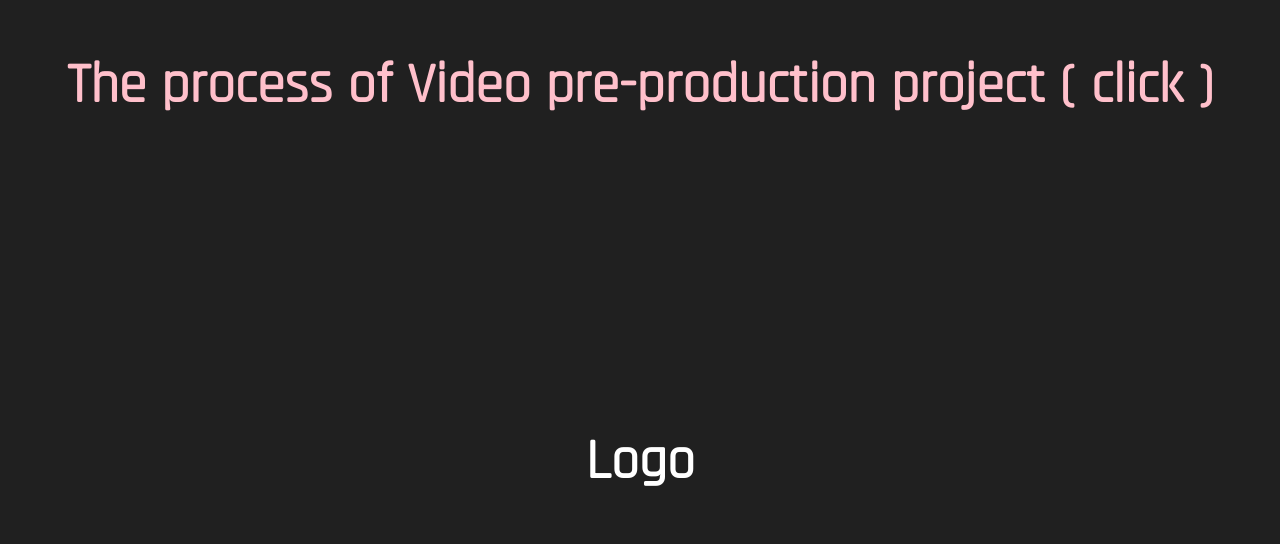
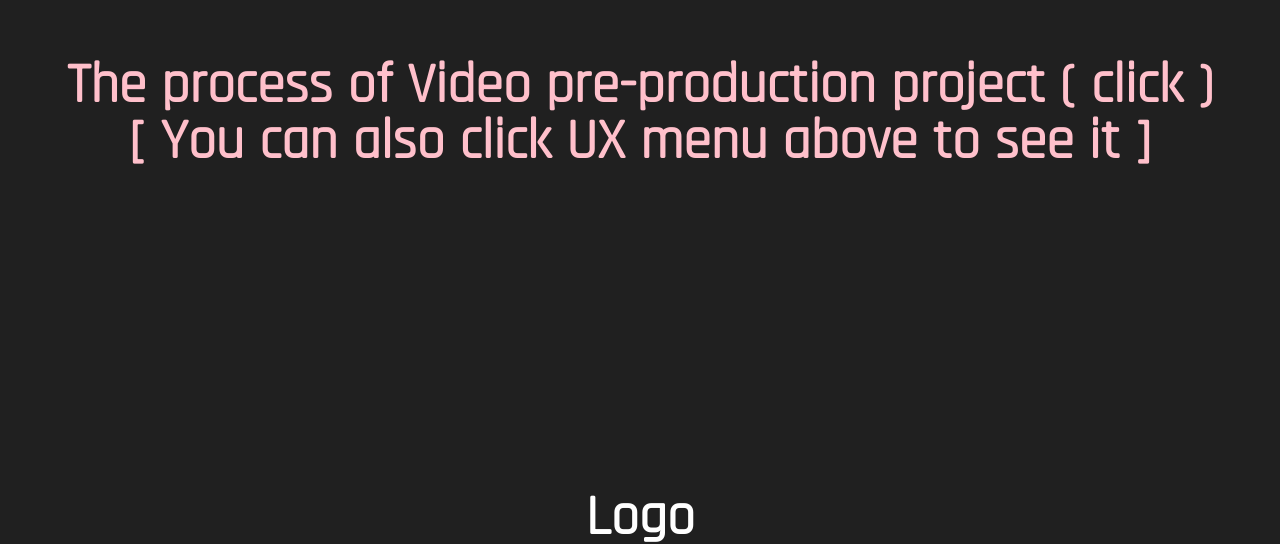
Before and after one commit to nyanyajjang/portfoliolol, a plain HTML site: page video.html in a window 1280 px wide. Shown: the part 1068-1612 px from the top of the page. Drawn offline with nearby package versions, Linux system fonts and the light colour scheme; some icons are missing; a web font is replaced by a local one.

Commit message:
reupload

```diff
--- a/video.html
+++ b/video.html
@@ -38,7 +38,7 @@
         <div class="works">
 
         <div class="uxone">
-        <div><h1><a href="https://uxfol.io/project/04b7f662/Video-pre-production-project" style="text-decoration: none; color: pink">The process of Video pre-production project ( click )</a></h1></div>
+        <div><h1><a href="https://uxfol.io/project/04b7f662/Video-pre-production-project" style="text-decoration: none; color: pink">The process of Video pre-production project ( click )<br>[ You can also click UX menu above to see it ]</a></h1></div>
         </div>
 
             <div class="uxone">
```
